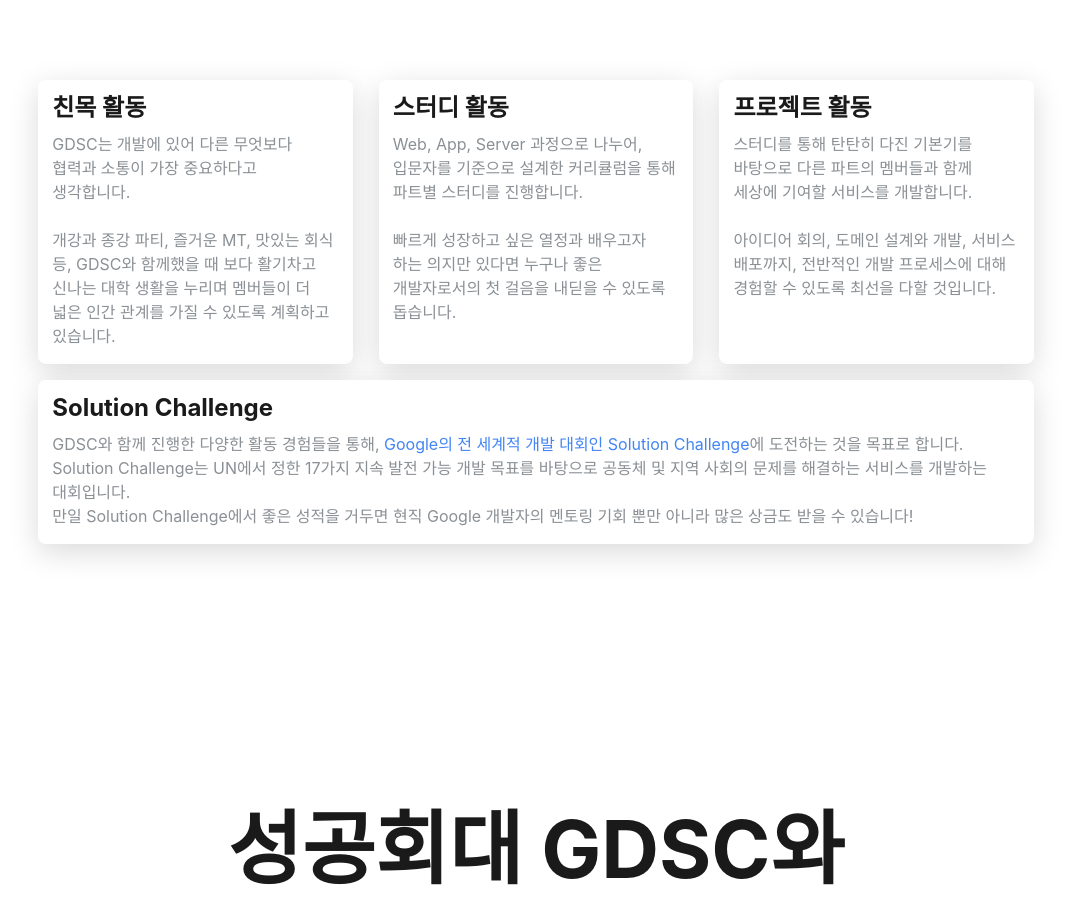
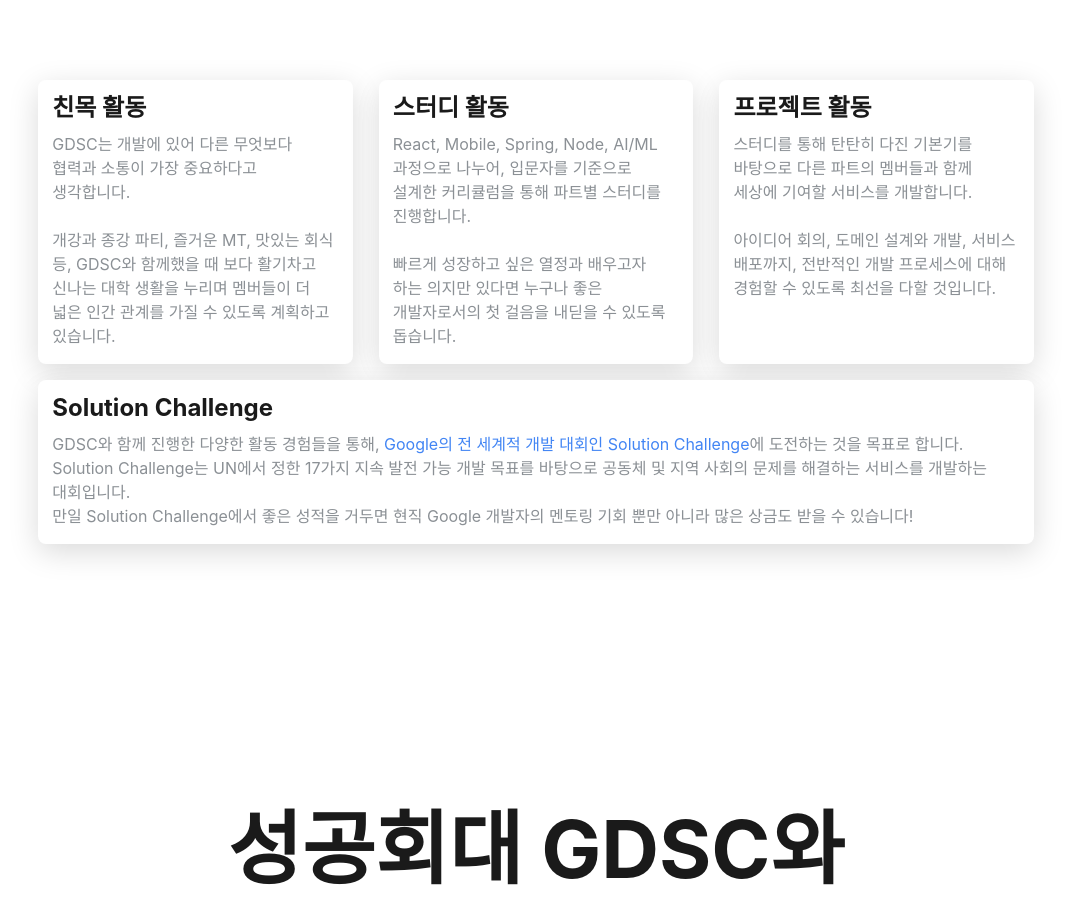
Before and after one commit to GDG-on-Campus-SKHU/www.gdsc-skhu.com, a Next.js app: page / in a window 1280 px wide. Shown: the part 1840-2742 px from the top of the page, without its empty margins (104-1175 px from the left). Built offline with nearby package versions, Linux system fonts and the light colour scheme; a web font is replaced by a local one.

Commit message:
chore: edit main page texts

```diff
--- a/src/components/PartSection/PartSection.tsx
+++ b/src/components/PartSection/PartSection.tsx
@@ -66,8 +66,8 @@ export default function PartSection() {
         <motion.article css={articleCss} variants={defaultFadeInUpVariants}>
           <h3>스터디 활동</h3>
           <p>
-            Web, App, Server 과정으로 나누어, 입문자를 기준으로 설계한 커리큘럼을 통해 파트별
-            스터디를 진행합니다.
+            React, Mobile, Spring, Node, AI/ML 과정으로 나누어, 입문자를 기준으로 설계한 커리큘럼을
+            통해 파트별 스터디를 진행합니다.
             <br />
             <br />
             빠르게 성장하고 싶은 열정과 배우고자 하는 의지만 있다면 누구나 좋은 개발자로서의 첫
```
